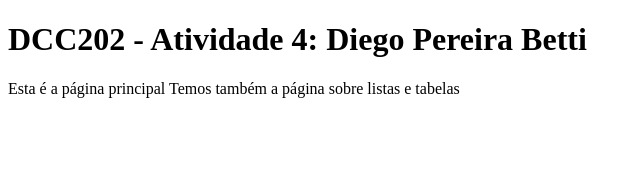
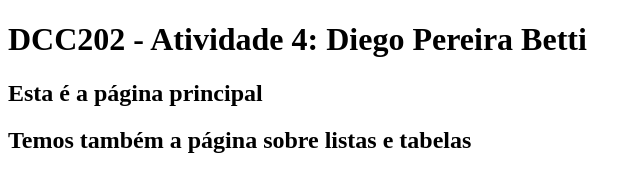
Before and after one commit to ufjf-dcc202/ufjf-dcc202-2023-3-a-atv4-DiegoPereira11, a website: page index.html in a window 1280 px wide. Shown: the whole page, without its empty margins (0-641 px from the left). Drawn offline with Linux system fonts and the light colour scheme.

Commit message:
muda o link

```diff
--- a/index.html
+++ b/index.html
@@ -9,8 +9,8 @@
     <main>
         <h1>DCC202 - Atividade 4: Diego Pereira Betti</h1>
         <p>
-            <link>Esta é a página principal</link>
-            <link>Temos também a página sobre listas e tabelas</link>
+            <h2>Esta é a página principal</h2>
+            <h2>Temos também a página sobre listas e tabelas</h2>
         </p>
     </main>
 </body>
```
